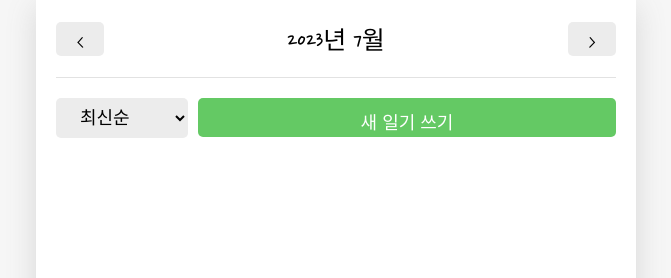
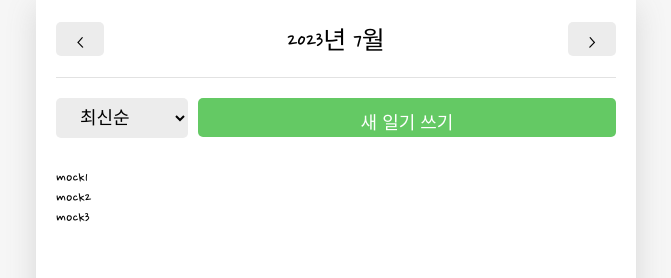
Before and after one commit to kang-gicheon/emotions_diary, a React (Create React App) app in the folder diary/: page / in a window 1280 px wide. Shown: the top 278 px of the page, without its empty margins (304-975 px from the left). Built offline with nearby package versions, Linux system fonts and the light colour scheme; a web font is replaced by a local one.

Commit message:
일기 아이템 컴포넌트 생성
mock 데이터 출력 확인

```diff
--- /dev/null
+++ b/diary/src/component/DiaryItem.js
@@ -0,0 +1,9 @@
+// 작성된 일기 리스트, 아이템을 보여줄 컴포넌트
+
+import './DiaryItem.css';
+
+const DiaryItem = ({ id, emotionId, content, date }) => {
+  return <div className="DiaryItem">{content}</div>;
+};
+
+export default DiaryItem;
--- a/diary/src/component/DiaryList.js
+++ b/diary/src/component/DiaryList.js
@@ -1,18 +1,19 @@
 // 일기 목록, 정렬 기능을 포함한 컴포넌트
 
-import { useEffect, useState } from "react";
-import Button from "./Button";
-import "./DiaryList.css";
-import { useNavigate } from "react-router-dom";
+import { useEffect, useState } from 'react';
+import Button from './Button';
+import './DiaryList.css';
+import { useNavigate } from 'react-router-dom';
+import DiaryItem from './DiaryItem';
 
 const sortOptionList = [
-  { value: "latest", name: "최신순" },
-  { value: "oldest", name: "오래된 순" },
+  { value: 'latest', name: '최신순' },
+  { value: 'oldest', name: '오래된 순' },
 ];
 
 // 일기 리스트 렌더링을 위한 부모인 home에서 필터링 된 일기를 props로
 const DiaryList = ({ data }) => {
-  const [sortType, setSortType] = useState("latest"); // 사용자가 선택할 정렬기준 state 초기값은 최신순으로
+  const [sortType, setSortType] = useState('latest'); // 사용자가 선택할 정렬기준 state 초기값은 최신순으로
 
   const navigate = useNavigate();
 
@@ -20,21 +21,22 @@ const DiaryList = ({ data }) => {
 
   // props로 받은 일기데이터를 sortType에 따라 정렬, 정렬된 일기 리스트 페이지 렌더링
   useEffect(() => {
-    const compare = (a,b) => {
-      if (sortType === "latest") {  //  sortType이 latest라면 최신순으로 정렬
+    const compare = (a, b) => {
+      if (sortType === 'latest') {
+        //  sortType이 latest라면 최신순으로 정렬
         return Number(b.date) - Number(a.date); // 일기 객체 date를 내림차순으로 정렬
       } else {
         return Number(a.date) - Number(b.date);
       }
     };
     const copyList = JSON.parse(JSON.stringify(data));
-    copyList.sort(compare);   // copyList에 저장된 일기 데이터 정렬
-    setSortedData(copyList);  // setSortedData를 정렬된 일기 데이터로 업데이트
+    copyList.sort(compare); // copyList에 저장된 일기 데이터 정렬
+    setSortedData(copyList); // setSortedData를 정렬된 일기 데이터로 업데이트
   }, [data, sortType]);
 
   const onClickNew = () => {
     // 버튼을 클릭시 new 페이지로 이동하는 함수(새로운 일기 작성)
-    navigate("/new");
+    navigate('/new');
   };
 
   const onChangeSortType = (e) => {
@@ -56,11 +58,16 @@ const DiaryList = ({ data }) => {
         </div>
         <div className="right_col">
           <Button
-            type={"positive"}
-            text={"새 일기 쓰기"}
+            type={'positive'}
+            text={'새 일기 쓰기'}
             onClick={onClickNew}
           />
         </div>
+      </div>
+      <div className="list_wrapper">
+        {sortedData.map((it) => (
+          <DiaryItem key={it.id} {...it} />
+        ))}
       </div>
     </div>
   );
```
Also changed, not shown: diary/src/component/DiaryItem.css (added).
